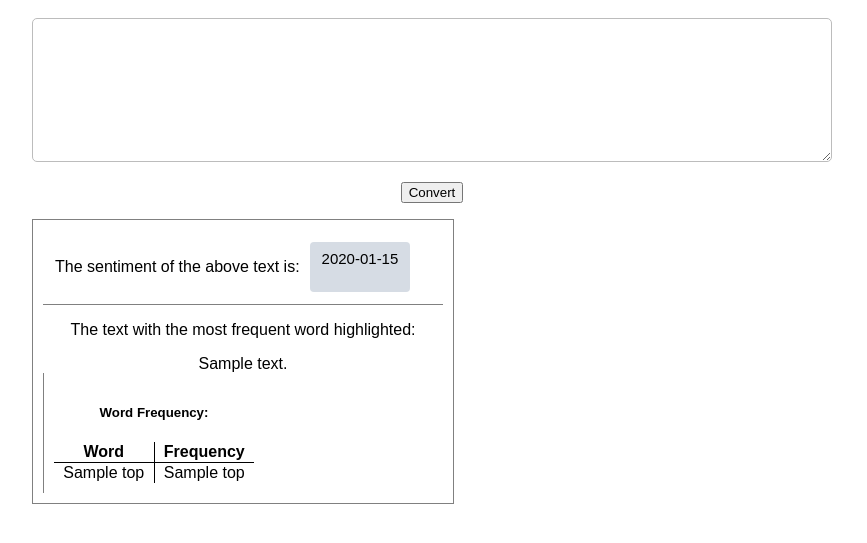
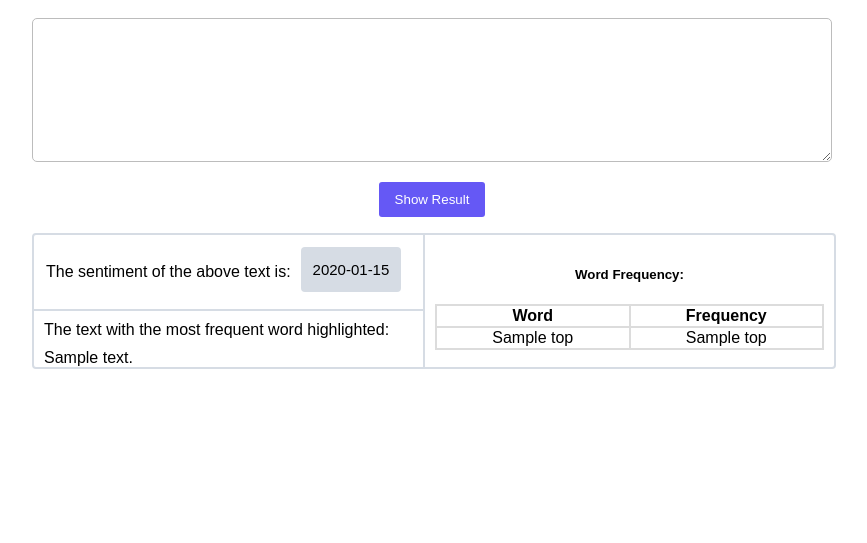
Before and after one commit to Dark-Red-Apple/EmoRec, a Flask app: template templates/form.html in a window 1280 px wide. Shown: the top 543 px of the page, without its empty margins (208-1075 px from the left). Run offline with Flask 2, Linux system fonts and the light colour scheme; the template is opened without the code that fills it: most values are stand-ins (such as "Sample title", 1, 10 or a date in 2020).

Commit message:
update styles

```diff
--- a/static/styles/style.css
+++ b/static/styles/style.css
@@ -33,7 +33,7 @@ html * {
   border-radius: 5px;
 }
 
-#form input[type=sumbit]{
+#form input[type=submit]{
   display: block;
     width: 8em;
     /* height: 2em; */
@@ -48,14 +48,15 @@ html * {
   display: flex;
   grid-column: 1/6;
   width: 100%;
-  border: 1px solid gray;
+  border: 2px solid #d6dce4;
+  border-radius: 4px;
 }
 
-.result-main:first-child{
+.result-main>div:first-child{
   width: 50%;
 }
-.result-main:last-child{
-  border-left: 1px solid gray;
+.result-main>div:last-child{
+  border-left: 2px solid #d6dce4;
   width: 50%;
   display: flex;
   flex-direction: column;
@@ -72,21 +73,28 @@ html * {
 }
 .sent span{
   background: #d6dce4;
-  padding: 11px 12px;
+  padding: 15px 12px;
   border-radius: 4px;
   border: none;
-  line-height: 11px;
+  line-height: 15px;
   font-size: 15px;
+  height: 15px;
 }
 
 .freg-hig{
-  border-top: 1px solid gray;
+  border-top: 2px solid #d6dce4;
+  text-align: left;
+  padding: 10px 0 0 10px;
+}
+.freg-hig p{
+  text-align: left;
+  margin: 0 0 10px 0;
 }
 .freg-hig{
-  border-top: 1px solid gray;
+  border-top: 2px solid #d6dce4;
 }
 .freq-res{
-  border-left: 1px solid gray;
+  border-left: 2px solid #d6dce4;
     width: 50%;
     display: flex;
     flex-direction: column;
@@ -94,9 +102,10 @@ html * {
 }
 .freq-res table {
   border-collapse: collapse;
+  border: 2px solid gainsboro;
 }
 .freq-res table td, .freq-res table th {
-  border: 1px solid black;
+  border: 2px solid gainsboro;
 }
 .freq-res table tr:first-child th {
   border-top: 0;
--- a/templates/form.html
+++ b/templates/form.html
@@ -5,8 +5,8 @@
             type= "text/css"
             href="{{url_for('static',
                   filename=
-                  'styles/style.css')}}">
-                  <meta name="viewport" content="width=400 initial-scale=1.0 user-scalable=yes, maximum-scale=3.0, minimum-scale=2.0">
+                  './styles/style.css')}}">
+                  <!-- <meta name="viewport" content="width=400 initial-scale=1.0 user-scalable=yes, maximum-scale=3.0, minimum-scale=2.0"> -->
   </head>
   <body>
     <div id="container-main">
@@ -18,10 +18,10 @@
                required
                > </textarea>
         <input class="submit-button" type="submit"
-               value="Convert">
+               value="Show Result">
       </form>
       {% if sentiment %}
-      <div class = "result-main" >
+      <div class="result-main">
         <div>
           <div class="sent">
             <p>The sentiment of the above text is:</p>
```
